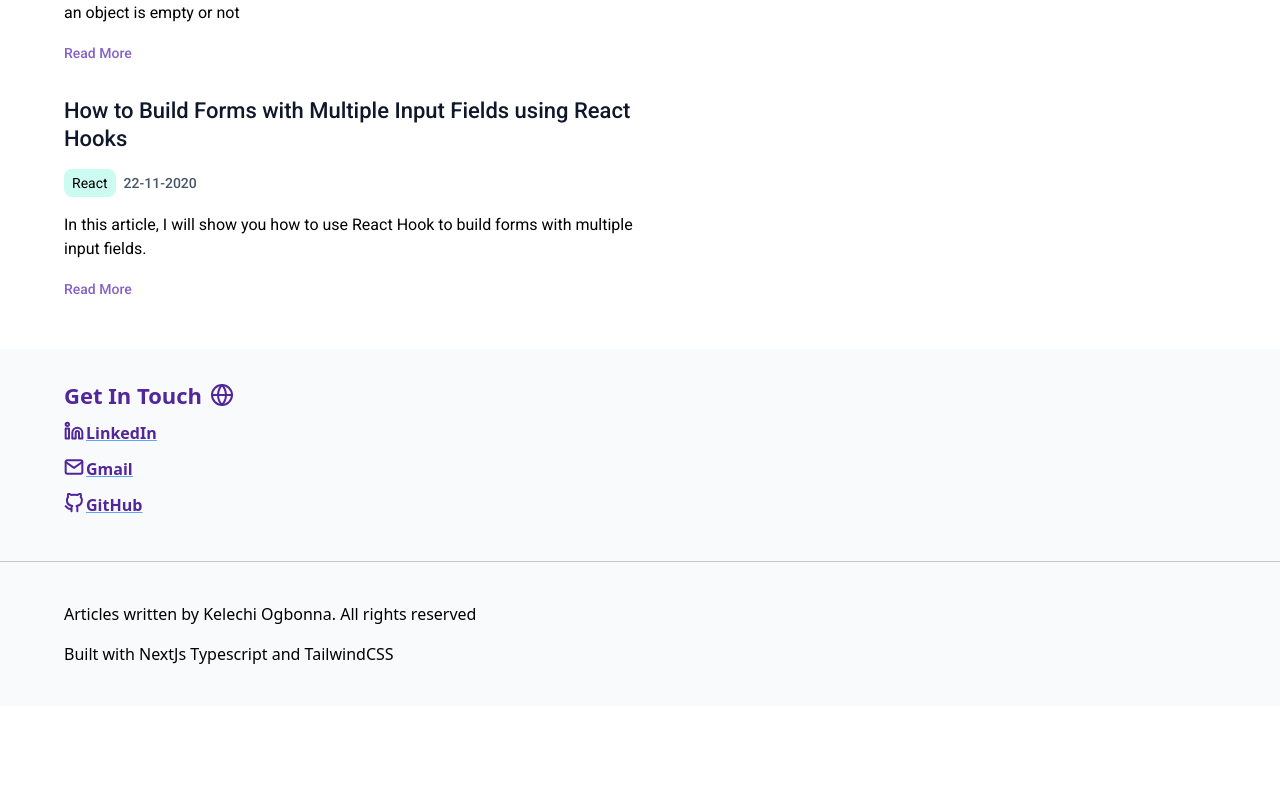
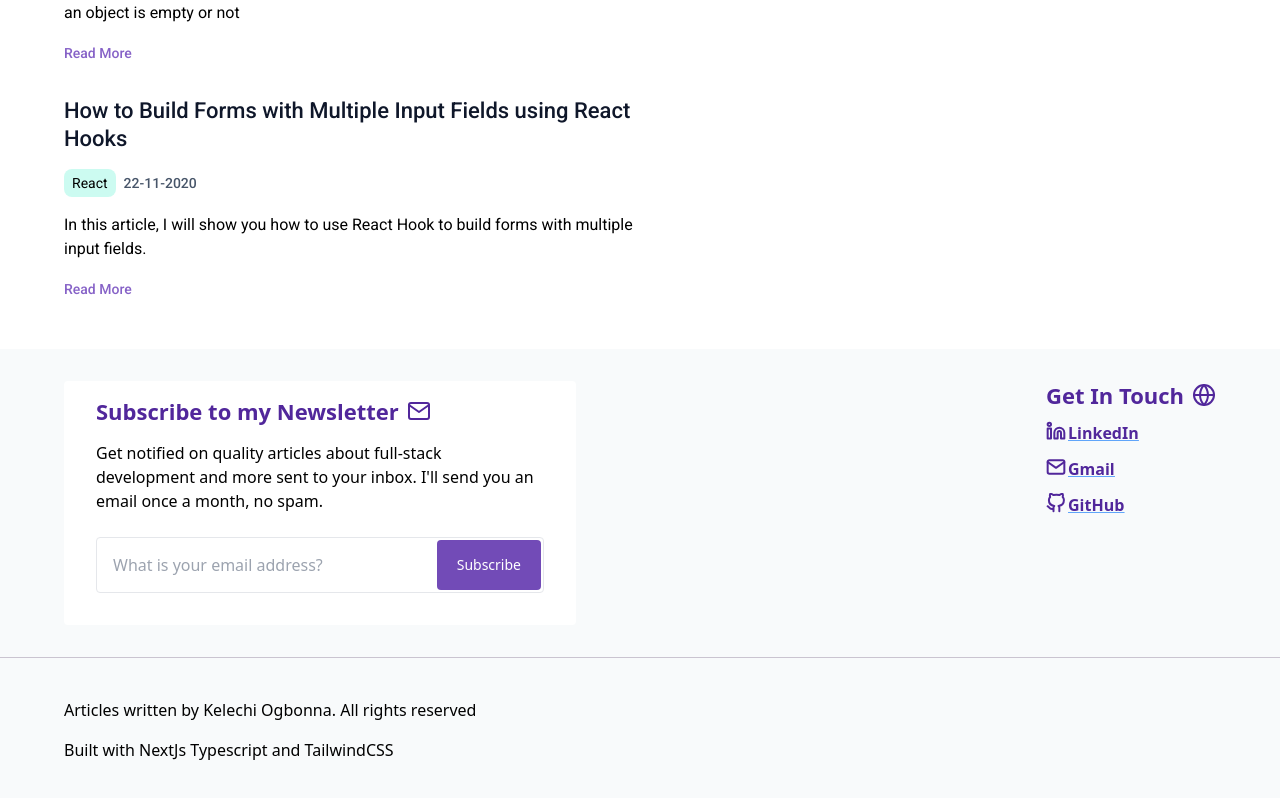
Before and after one commit to Kellswork/agirlcodes.dev, a Next.js app: page / in a window 1280 px wide. Shown: the part 2340-3138 px from the top of the page. Before the commit the page ends 3046 px from the top, so only its background shows below. Built offline with nearby package versions, Linux system fonts and the light colour scheme.

Commit message:
refractor title and svg to helper file, uodate footer file

```diff
--- a/components/footer.tsx
+++ b/components/footer.tsx
@@ -1,28 +1,10 @@
 import React from "react";
 import BaseLayout from "./baseLayout";
 import { GitHub, Globe, Gmail, LinkedIn, Mail } from "./molecules/svg";
-import { Button } from "./molecules/button";
+
 import Divider from "./molecules/divider";
-
-interface TitleAndSvgProps {
-  title: string;
-  svg: JSX.Element;
-  padding?: string;
-  justifyContent?: string;
-}
-const TitleAndSvg = ({ title, svg, padding, justifyContent }: TitleAndSvgProps) => (
-  <div className={`flex items-center ${padding} ${justifyContent || ''}`}>
-    <h2 className="text-titleLarge font-bold pr-2 text-purple-7">{title}</h2>
-    <span>{svg}</span>
-  </div>
-);
-
-const TextAndSvg = ({ text, svg,url }: {text: string; svg: JSX.Element; url: string}) => (
-  <div className='flex items-start pb-3  '>
-    <span>{svg}</span>
-    <p className="text font-bold pl-0.5 text-purple-7 underline decoration-blue-400 hover:decoration-2 cursor-pointer"><a href={url}>{text}</a></p>
-  </div>
-);
+import { TextAndSvg, TitleAndSvg } from "./molecules/helpers";
+import Newsletter from "./molecules/Newsletter";
 
 // TODO: Remove the `hidden` class from newslwtter when you are ready to // implement it. take the chance to update the article too.
 
@@ -30,48 +12,29 @@ const Footer = () => (
   <div className="bg-neutral-100">
     <BaseLayout>
       <div className="flex ft:flex-col py-8 justify-between ">
-        <div className=" hidden newsletter-card max-w-lg ft:max-w-full px-8 py-4 rounded bg-white">
-          <TitleAndSvg
-            padding="pb-4"
-            title="Subscribe to my Newsletter"
-            svg={<Mail />}
-          />
-          <p className="pb-6">
-            Get to notified on quality articles about frontend development and
-            more sent to your inbox. I&apos;ll send you an email once a month,
-            no spam.
-          </p>
-          <form className="flex transition ease-out delay-75 focus-within:border-2 focus-within:border-purple-7 items-center h-14 pr-0.5 border border-[#79747E] rounded">
-            <input
-              type="text"
-              placeholder="Your Email Address"
-              className="grow mx-4 focus:outline-none"
-            />
-            <div>
-              <Button
-                bgColor="bg-purple-5"
-                text="Subscribe"
-                borderRadius="rounded"
-                height="h-[50px]"
-                textColor="text-white"
-                activeColor="bg-purple-7"
-              />
-            </div>
-          </form>
-        </div>
+        <Newsletter />
 
         <div className="get-in-touch ft:mt-6">
-          <TitleAndSvg padding="pb-3" title="Get In Touch" svg={<Globe />} justifyContent="justify-center"/>
+          <TitleAndSvg
+            padding="pb-3"
+            title="Get In Touch"
+            svg={<Globe />}
+            justifyContent="justify-center"
+          />
           <div className="ft:flex ft:justify-evenly">
+            <TextAndSvg
+              text="LinkedIn"
+              url="https://www.linkedin.com/in/kelechi-ogbonna/"
+              svg={<LinkedIn />}
+            />
 
-              <TextAndSvg text="LinkedIn" url="https://www.linkedin.com/in/kelechi-ogbonna/" svg={<LinkedIn />} />
+            <TextAndSvg text="Gmail" url="" svg={<Gmail />} />
 
-
-              <TextAndSvg text="Gmail" url="" svg={<Gmail />} />
-
-
-              <TextAndSvg text="GitHub" url="https://github.com/Kellswork" svg={<GitHub />} />
-
+            <TextAndSvg
+              text="GitHub"
+              url="https://github.com/Kellswork"
+              svg={<GitHub />}
+            />
           </div>
         </div>
       </div>
--- /dev/null
+++ b/components/molecules/helpers.tsx
@@ -0,0 +1,19 @@
+interface TitleAndSvgProps {
+  title: string;
+  svg: JSX.Element;
+  padding?: string;
+  justifyContent?: string;
+}
+export const TitleAndSvg = ({ title, svg, padding, justifyContent }: TitleAndSvgProps) => (
+  <div className={`flex items-center ${padding} ${justifyContent || ''}`}>
+    <h2 className="text-titleLarge font-bold pr-2 text-purple-7">{title}</h2>
+    <span>{svg}</span>
+  </div>
+);
+
+export const TextAndSvg = ({ text, svg,url }: {text: string; svg: JSX.Element; url: string}) => (
+  <div className='flex items-start pb-3  '>
+    <span>{svg}</span>
+    <p className="text font-bold pl-0.5 text-purple-7 underline decoration-blue-400 hover:decoration-2 cursor-pointer"><a href={url}>{text}</a></p>
+  </div>
+);
--- a/package.json
+++ b/package.json
@@ -11,7 +11,7 @@
     "@types/react-syntax-highlighter": "15.5.11",
     "@vercel/analytics": "1.1.1",
     "@vercel/speed-insights": "1.0.2",
-    "axios": "^1.6.3",
+    "axios": "1.6.3",
     "gray-matter": "4.0.3",
     "luxon": "3.4.4",
     "next": "latest",
@@ -19,7 +19,7 @@
     "react-dom": "18.2.0",
     "react-markdown": "9.0.1",
     "react-syntax-highlighter": "15.5.0",
-    "zod": "^3.22.4"
+    "zod": "3.22.4"
   },
   "engines": {
     "node": "18"
```
